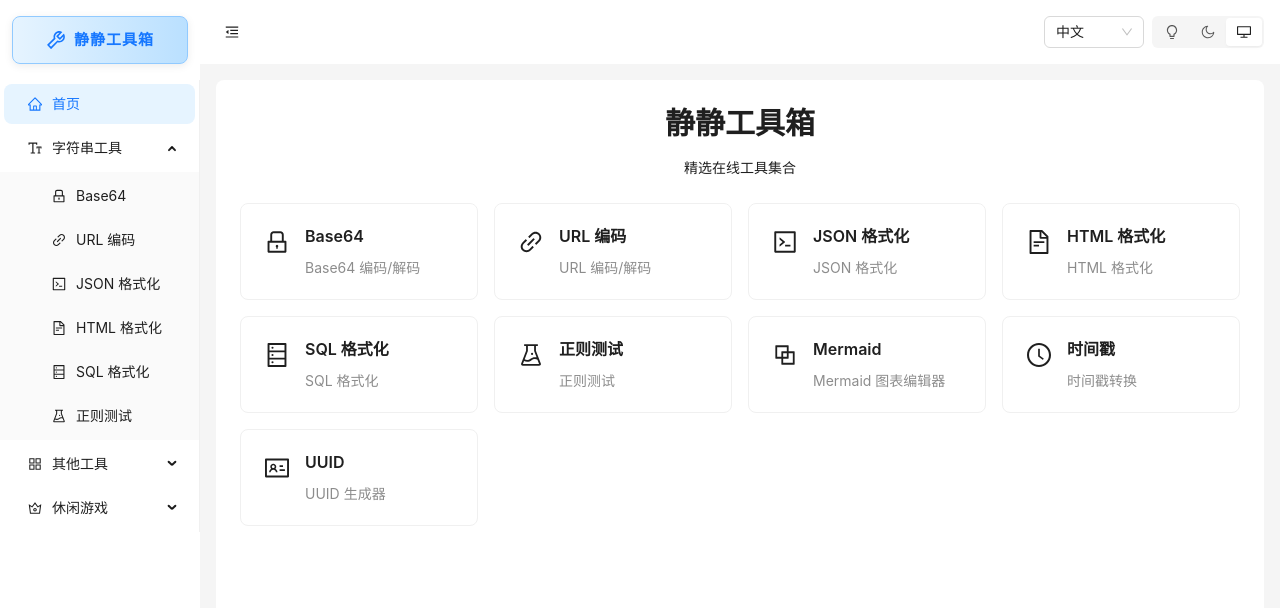
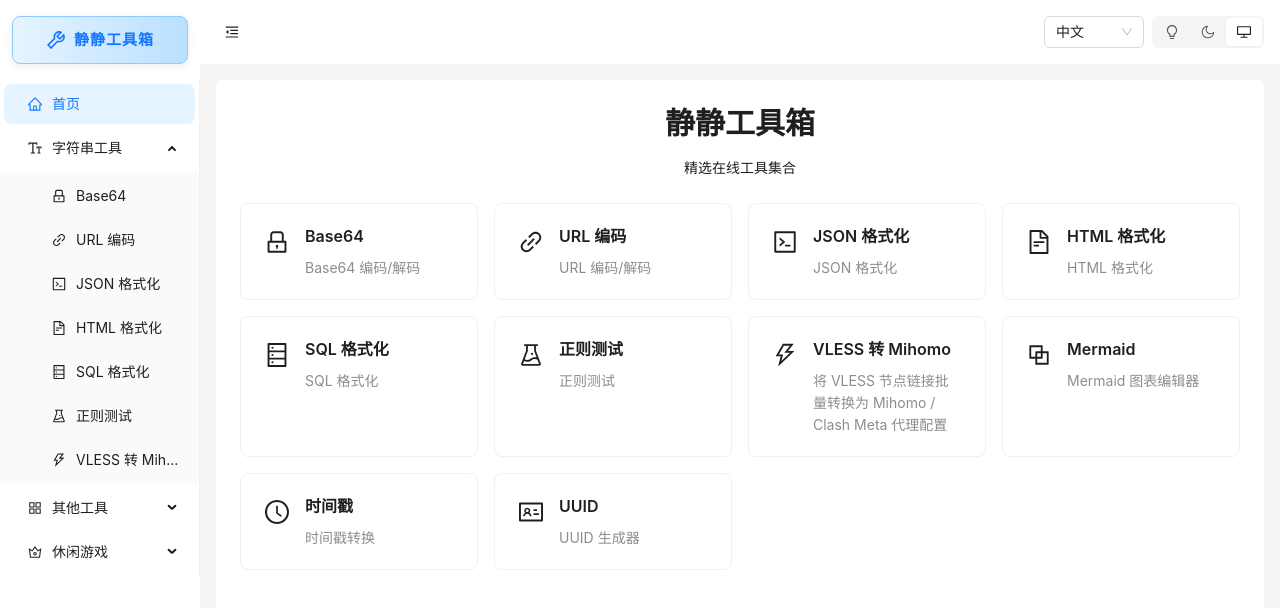
Before and after one commit to teatang/t-tool, a Next.js app: page / in a window 1280 px wide. Both pictures are taken after a click on the element "字符串工具". Shown: the top 608 px of the page. Built offline with nearby package versions, Linux system fonts and the light colour scheme.

Commit message:
feat(nav): register vless-to-mihomo in sidebar menu and homepage

```diff
--- a/app/page.tsx
+++ b/app/page.tsx
@@ -13,6 +13,7 @@ import {
   BlockOutlined,
   ClockCircleOutlined,
   IdcardOutlined,
+  ThunderboltOutlined,
 } from '@ant-design/icons';
 
 // 禁用静态预渲染，因为页面依赖客户端 i18n 上下文
@@ -51,6 +52,7 @@ export default function HomePage() {
     { href: '/tools/html-formatter', title: t('tools.htmlFormatter.name'), description: t('tools.htmlFormatter.title'), icon: <FileTextOutlined /> },
     { href: '/tools/sql-formatter', title: t('tools.sqlFormatter.name'), description: t('tools.sqlFormatter.title'), icon: <DatabaseOutlined /> },
     { href: '/tools/regex-tester', title: t('tools.regexTester.name'), description: t('tools.regexTester.title'), icon: <ExperimentOutlined /> },
+    { href: '/tools/vless-to-mihomo', title: t('tools.vlessToMihomo.name'), description: t('tools.vlessToMihomo.description'), icon: <ThunderboltOutlined /> },
     { href: '/tools/mermaid', title: t('tools.mermaid.name'), description: t('tools.mermaid.title'), icon: <BlockOutlined /> },
     { href: '/tools/timestamp', title: t('tools.timestamp.name'), description: t('tools.timestamp.title'), icon: <ClockCircleOutlined /> },
     { href: '/tools/uuid', title: t('tools.uuid.name'), description: t('tools.uuid.title'), icon: <IdcardOutlined /> },
--- a/components/ui/Layout.tsx
+++ b/components/ui/Layout.tsx
@@ -20,6 +20,7 @@ import {
   ToolOutlined,
   CrownOutlined,
   GatewayOutlined,
+  ThunderboltOutlined,
 } from '@ant-design/icons';
 import Link from 'next/link';
 import { usePathname } from 'next/navigation';
@@ -47,6 +48,7 @@ function getStringToolItems(t: (key: string) => string) {
     { key: '/tools/html-formatter', icon: <FileTextOutlined />, label: <Link href="/tools/html-formatter">{t('tools.htmlFormatter.name')}</Link> },
     { key: '/tools/sql-formatter', icon: <DatabaseOutlined />, label: <Link href="/tools/sql-formatter">{t('tools.sqlFormatter.name')}</Link> },
     { key: '/tools/regex-tester', icon: <ExperimentOutlined />, label: <Link href="/tools/regex-tester">{t('tools.regexTester.name')}</Link> },
+    { key: '/tools/vless-to-mihomo', icon: <ThunderboltOutlined />, label: <Link href="/tools/vless-to-mihomo">{t('tools.vlessToMihomo.name')}</Link> },
   ];
 }
 
```
Also changed, not shown: 2 other files (tests, documents, lock files or other folders).
